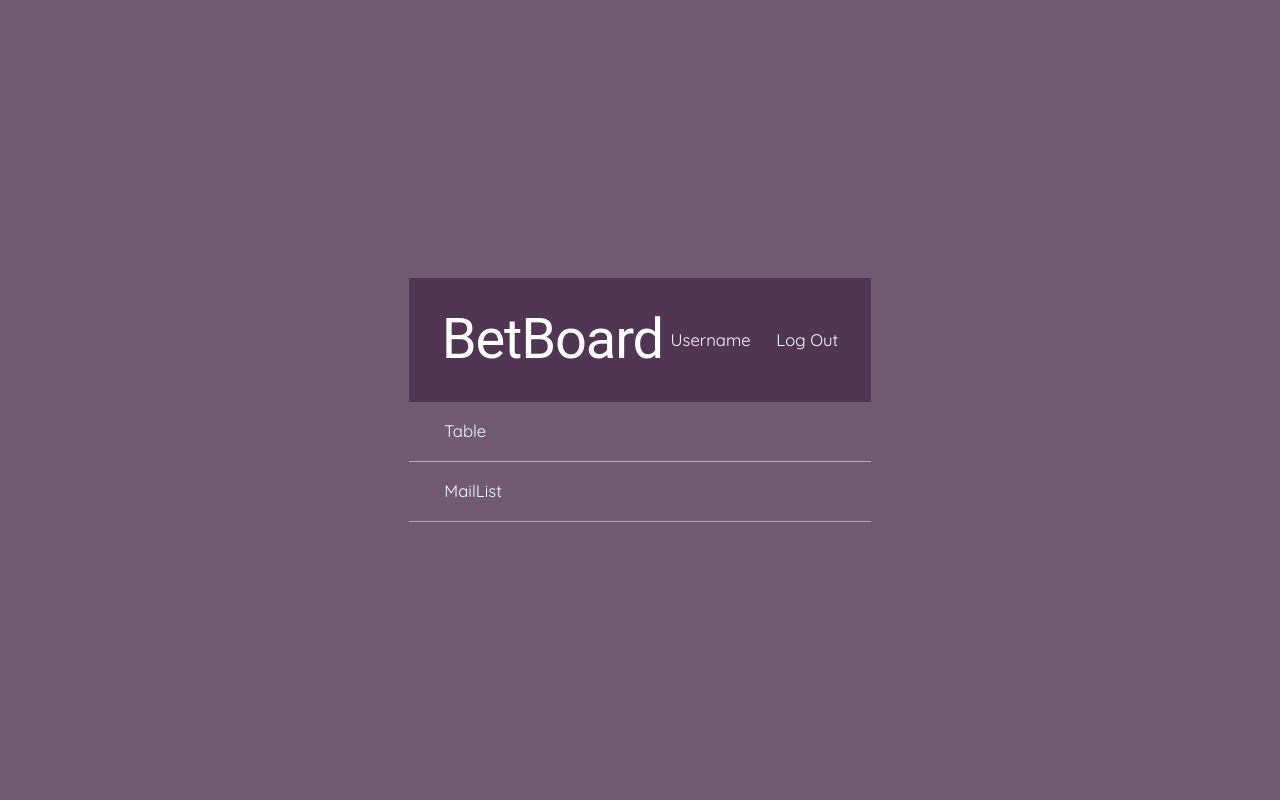
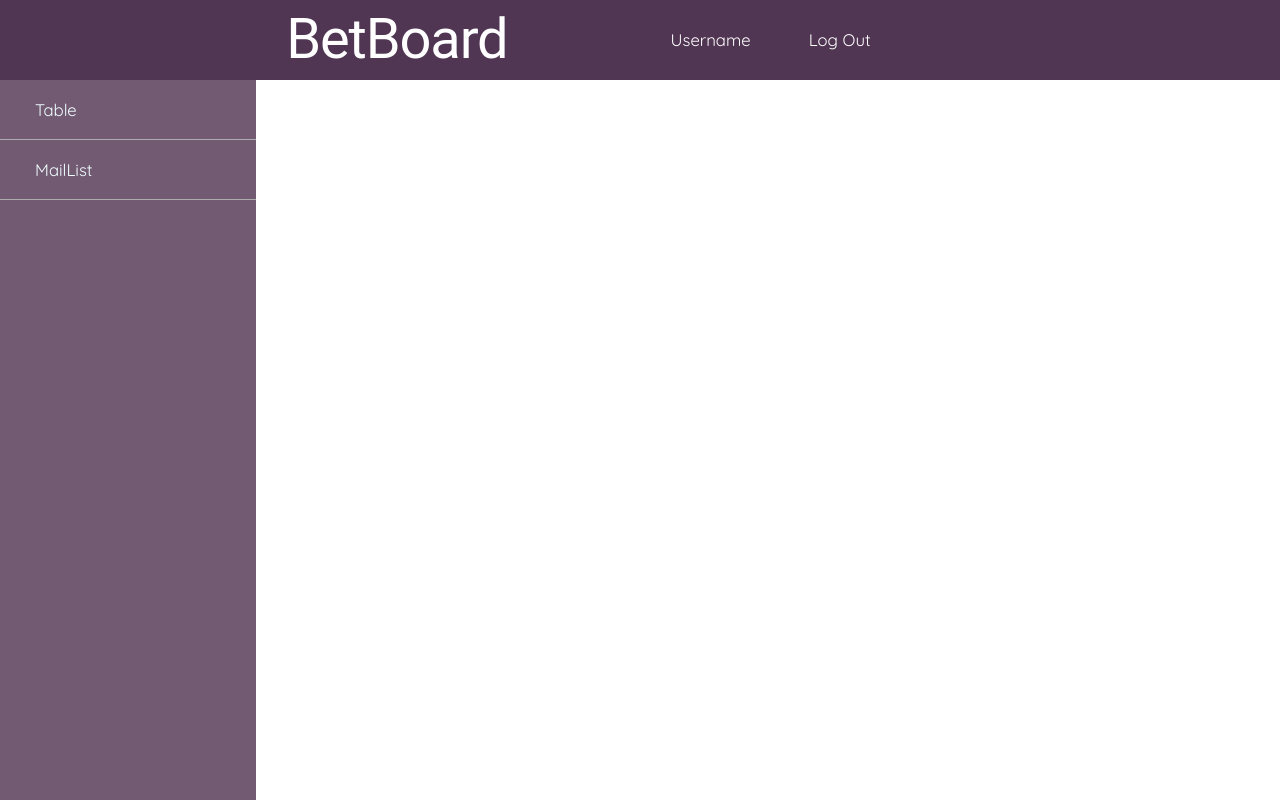
Before and after one commit to GitTat/FrontBetApp, a React (Create React App) app: page /#/ in a window 1280 px wide. Built offline with nearby package versions, Linux system fonts and the light colour scheme.

Commit message:
fixed css

```diff
--- a/src/AdminDashboard.js
+++ b/src/AdminDashboard.js
@@ -12,13 +12,17 @@ import { Route} from 'react-router'
 class AdminDashboard extends Component{
   render(){
     return(
-      <div >
-        <Header/>
-        <Menu/>
+      <div  className="return ">
+
+              <Header/>
+              <Menu/>
+
+            <main role="main"  >
        <Switch>
 				      <Route path='/table' component={Table}/>
 							<Route path='/addmailinglist' component={AddMailingList}/>
 				</Switch>
+        </main>
       </div>
     );
   }
--- a/src/App.js
+++ b/src/App.js
@@ -3,12 +3,12 @@ import AdminDashboard from './AdminDashboard.js';
 import Login from'./Login.js';
 import { Switch } from 'react-router-dom'
 import { Route, Redirect } from 'react-router'
-
+import './StyleSheet/App.css';
 class App extends Component {
 
   render() {
     return (
-      <div>
+      <div className="global_container">
              <Switch>
               <Route exact path='/' render={() => (
                 false ? (
--- a/src/Boardstyle.css
+++ b/src/Boardstyle.css
@@ -1,31 +1,9 @@
-*{
-    margin:0;
-    padding:0;
-}
-
-html{
-    height: 100%;
-}
-
-body{
-    height:100%;
-}
-
-
-#root{
-    height:100%;
-}
-
 .return{
     height: 100%;
 }
 
 .flex{
     display:flex;
-}
-#mainContainer{
-
-  height:100%;
 }
 .header_container{
     height:10%;
@@ -95,14 +73,7 @@ body{
     height: 90%;
 }
 
-.menu{
-    list-style-type: none;
-    width:20%;
-    background-color: #735a73;
-    overflow: hidden;
-    display: inline-flex;
-    justify-content:center;
-}
+
 
 .list_menu{
     list-style-type: none;
@@ -133,16 +104,6 @@ body{
     font-size: 1.2em;
 }
 
-.menu_item:hover{
-    background-color:#513654;
-}
-
-.table_container{
-    width:80%;
-    height:100%;
-    justify-content:center;
-    align-items: center;
-}
 
 #sidenav {
     height: 100%;
@@ -262,9 +223,7 @@ body{
         justify-content: flex-start;
     }
 
-    .menu{
-        display: none;
-    }
+
       .menuListWrap{    /*Add New Menu List */
         width: 90%;
     }
--- a/src/Login.js
+++ b/src/Login.js
@@ -1,15 +1,16 @@
 import React,{Component} from 'react';
-import './Login.css';
-
+import './StyleSheet/Login.css';
 class Login extends Component {
     render() {
         return (
+            <div id="login_container" className="flex">
             <form className="form-signin flex" action="" method="POST">
                 <h2 className="form-signin-heading">Login</h2>
                 <input type="text" className="form-control" name="username" placeholder="Email Address" required="" autoFocus="" />
                 <input type="password" className="form-control" name="password" placeholder="Password" required=""/>
                 <button className="btn" type="submit" >Login</button>
             </form>
+            </div>
         );
     }
 }
--- a/src/Menu.js
+++ b/src/Menu.js
@@ -1,11 +1,12 @@
 import React, { Component } from 'react';
 import { Link } from 'react-router-dom';
+import './StyleSheet/Menu.css';
 
 class Menu extends Component{
   render(){
     return(
 
-          <div className="Menu">
+          <div className="menu">
                   <ul className="list_menu">
                       <li className="menu_item"><Link activeClassName="active" to='/table'>Table </Link></li>
                       <li className="menu_item"><Link activeClassName="active" to='/addmailinglist'>MailList </Link></li>
--- /dev/null
+++ b/src/StyleSheet/App.css
@@ -0,0 +1,3 @@
+.global_container {
+    height: 100%;
+}
--- /dev/null
+++ b/src/StyleSheet/Login.css
@@ -0,0 +1,78 @@
+#login_container{
+	width: 100%;
+	display:flex;
+	height:100%;
+	justify-content:center;
+	align-items:center;
+	background: #735a73;
+}
+.flex{
+display:flex;
+justify-content:center;
+align-items:center;
+}
+
+.form-signin {
+
+  width:400px;
+  background-color:#fff;
+  height:300px;
+  flex-direction:column;
+
+
+}
+  .form-signin-heading{
+	margin:0 0 20px 0;
+	color:grey;
+	width:70%;
+	text-align:left;
+	font-size:2em;
+	}
+
+
+
+	.form-control {
+		margin-bottom:15px;
+		width:70%;
+	  font-size: 16px;
+	 padding:15px;
+	 box-sizing:border-box;
+
+	}
+
+
+
+.btn {
+	 padding:15px;
+	width:70%;
+	font-size: 18px;
+
+	margin-bottom:20px;
+    color: #fff;
+    background-color: #513654;
+    border-color: grey;
+	border: 0px solid transparent;
+	border-radius: .1rem;
+	transition: .5s;
+	cursor:pointer;
+}
+
+
+.btn:hover{
+
+	 background-color: #735a73;
+
+}
+
+@media screen and (max-width:768px){
+	.form-signin {
+		width:350px;
+	}
+
+}
+
+@media screen and (max-width:480px){
+	.form-signin {
+		width:80%;
+	}
+}
--- /dev/null
+++ b/src/StyleSheet/Menu.css
@@ -0,0 +1,42 @@
+.menu{
+    list-style-type: none;
+    width:20%;
+    background-color: #735a73;
+    overflow: hidden;
+    display: inline-flex;
+    justify-content:center;
+    height: 90%;
+    float:left;
+}
+.list_menu{
+    list-style-type: none;
+    width: 100%;
+}
+.menu_item{
+    width:100%;
+    text-align: left;
+    height: 60px;
+    border-bottom: 1px solid #adadad;
+    box-sizing: border-box;
+    display: flex;
+    padding-left:35px;
+    justify-content: flex-start;
+    align-items:center;
+    cursor: pointer;
+    transition: .5s ;
+}
+.menu_item:hover{
+    background-color:#513654;
+}
+.active{
+    background-color:#513654;
+}
+@media (max-width:768px) {
+
+    .menu{
+        display: none;
+    }
+
+
+
+}
--- a/src/StyleSheet/UserTable.css
+++ b/src/StyleSheet/UserTable.css
@@ -1,5 +1,5 @@
 .UserTable{
-  	width: 80%;
+  	width: 100%;
     background:#513654;
 
 }
--- a/src/index.css
+++ b/src/index.css
@@ -0,0 +1,35 @@
+*{
+    margin: 0;
+    padding: 0;
+}
+html{
+
+	height:100%;
+}
+body {
+	font-family:font;
+	width:100%;
+    height:100%;
+
+}
+@font-face {
+    font-family: font;
+    src: url(Quicksand-Regular.ttf);
+}
+#root{
+	height: 100%;
+}
+main{
+    width:80%;
+    height:90%;
+    justify-content:center;
+    align-items: center;
+    float: left;
+}
+@media (max-width:768px) {
+
+    main{
+        width: 100%;
+    }
+
+}
```
Also changed, not shown: 1 other file (tests, documents, lock files or other folders).
